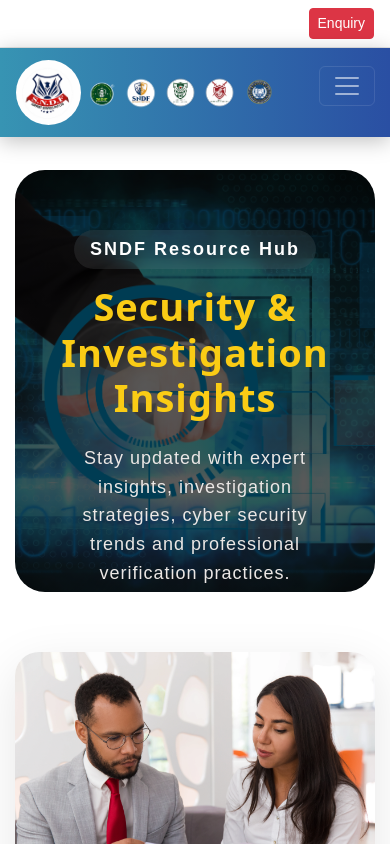
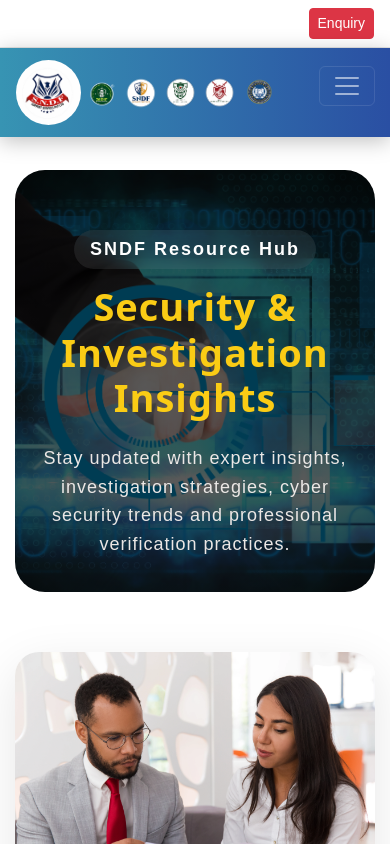
Before and after one commit to sndfsecurity/sndfsecurityproject, a React (Vite) app: page /blog in a window 390 px wide. Shown: the top 844 px of the page. Built offline with nearby package versions, Linux system fonts and the light colour scheme.

Commit message:
blogs changes

```diff
--- a/src/pages/Blog.css
+++ b/src/pages/Blog.css
@@ -389,7 +389,7 @@ max-width:320px;
 .blog-hero p{
 font-size:18px;
 line-height:1.6;
-max-width:280px;
+max-width:320px;
 
 }
 
```
